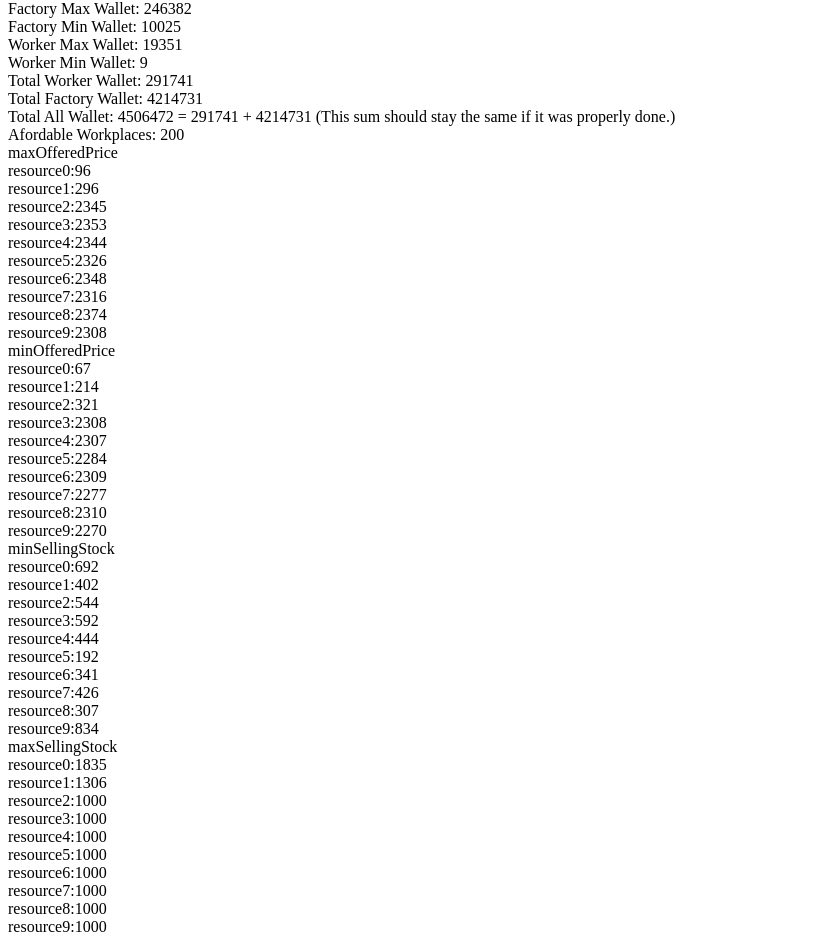
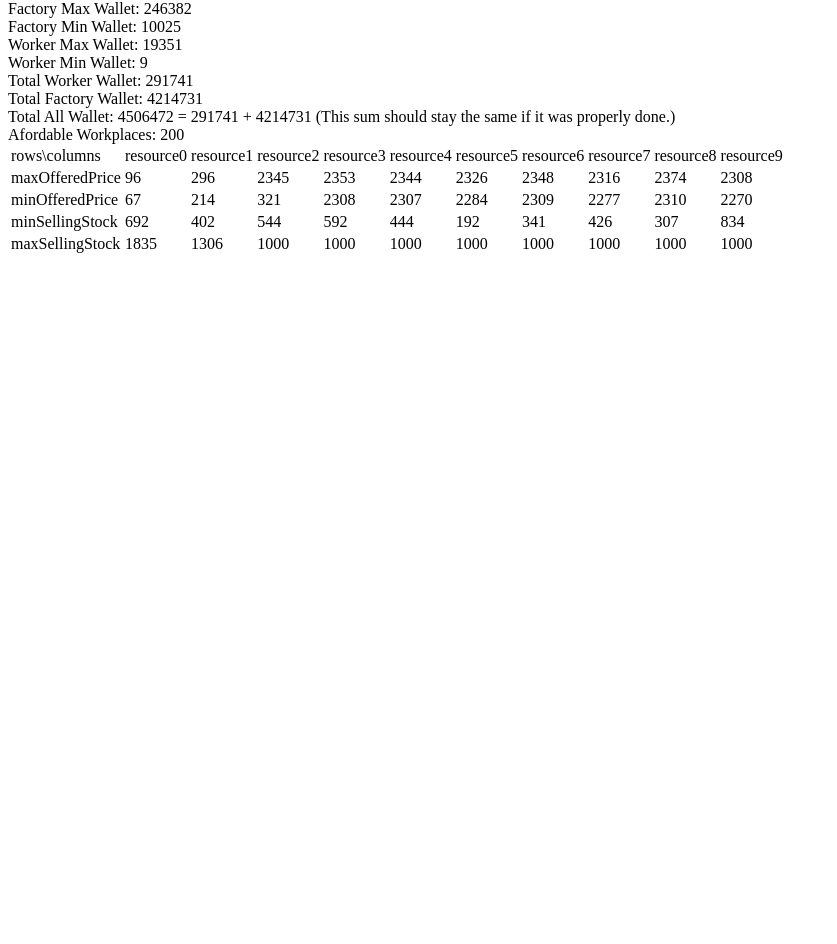
Before and after one commit to UrosNikolic95/PracticingAngular, an Angular app: page / in a window 1280 px wide. Shown: the part 1044-1988 px from the top of the page, without its empty margins (0-837 px from the left). After the commit the page ends 1308 px from the top, so only its background shows below. Built offline with nearby package versions, Linux system fonts and the light colour scheme.

Commit message:
table debuged

```diff
--- a/src/app/app.component.html
+++ b/src/app/app.component.html
@@ -13,28 +13,4 @@
   done.)
 </div>
 <div>Afordable Workplaces: {{ afordableWorkplaces }}</div>
-<div>
-  <div>maxOfferedPrice</div>
-  <div *ngFor="let item of maxOfferedPrice">
-    {{ item.resource }}:{{ item.offeredPrice }}
-  </div>
-</div>
-<div>
-  <div>minOfferedPrice</div>
-  <div *ngFor="let item of minOfferedPrice">
-    {{ item.resource }}:{{ item.offeredPrice }}
-  </div>
-</div>
-<div>
-  <div>minSellingStock</div>
-  <div *ngFor="let item of minSellingStock">
-    {{ item.resource }}:{{ item.quantity }}
-  </div>
-</div>
-<div>
-  <div>maxSellingStock</div>
-  <div *ngFor="let item of maxSellingStock">
-    {{ item.resource }}:{{ item.quantity }}
-  </div>
-</div>
-<!-- <app-table data="{{ data }}"> </app-table> -->
+<app-table [data]="data"> </app-table>
--- a/src/app/app.component.ts
+++ b/src/app/app.component.ts
@@ -19,7 +19,7 @@ import {
   WorkerMaxWallet,
   WorkerMinWallet,
 } from './inner-logic/statistics';
-import { ITypedObject } from './inner-logic/table.helpers';
+import { IDoubleTypedObject, ITypedObject } from './inner-logic/table.helpers';
 
 @Component({
   selector: 'app-root',
@@ -41,10 +41,6 @@ export class AppComponent implements OnInit {
       this.totalFactoryWallet = TotalFactoryWallet();
       this.totalAllWallet = this.totalWorkerWallet + this.totalFactoryWallet;
       this.afordableWorkplaces = AfordableWorkplaces();
-      this.maxOfferedPrice = MaxOfferredPrice();
-      this.minOfferedPrice = MinOfferredPrice();
-      this.minSellingStock = MinSellingStock();
-      this.maxSellingStock = MaxSellingStock();
       this.data = {
         maxOfferedPrice: MaxOfferredPrice().reduce((red, item) => {
           red[item.resource] = item.offeredPrice;
@@ -79,10 +75,6 @@ export class AppComponent implements OnInit {
   totalFactoryWallet = 0;
   totalAllWallet = 0;
   afordableWorkplaces = 0;
-  maxOfferedPrice: ResourceOfferredPriceData[] = [];
-  minOfferedPrice: ResourceOfferredPriceData[] = [];
-  maxSellingStock: ResourceQuantityData[] = [];
-  minSellingStock: ResourceQuantityData[] = [];
 
-  data = {};
+  data: IDoubleTypedObject<number> = {};
 }
```
